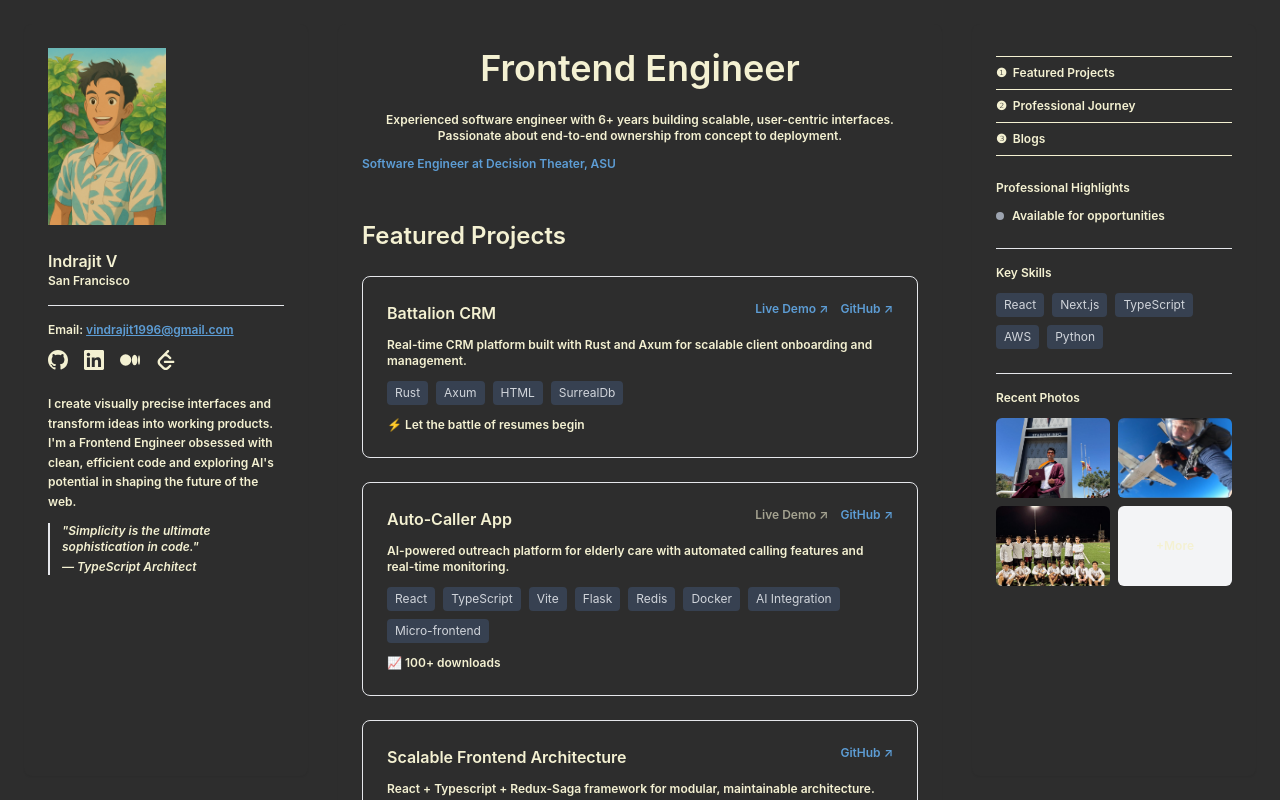
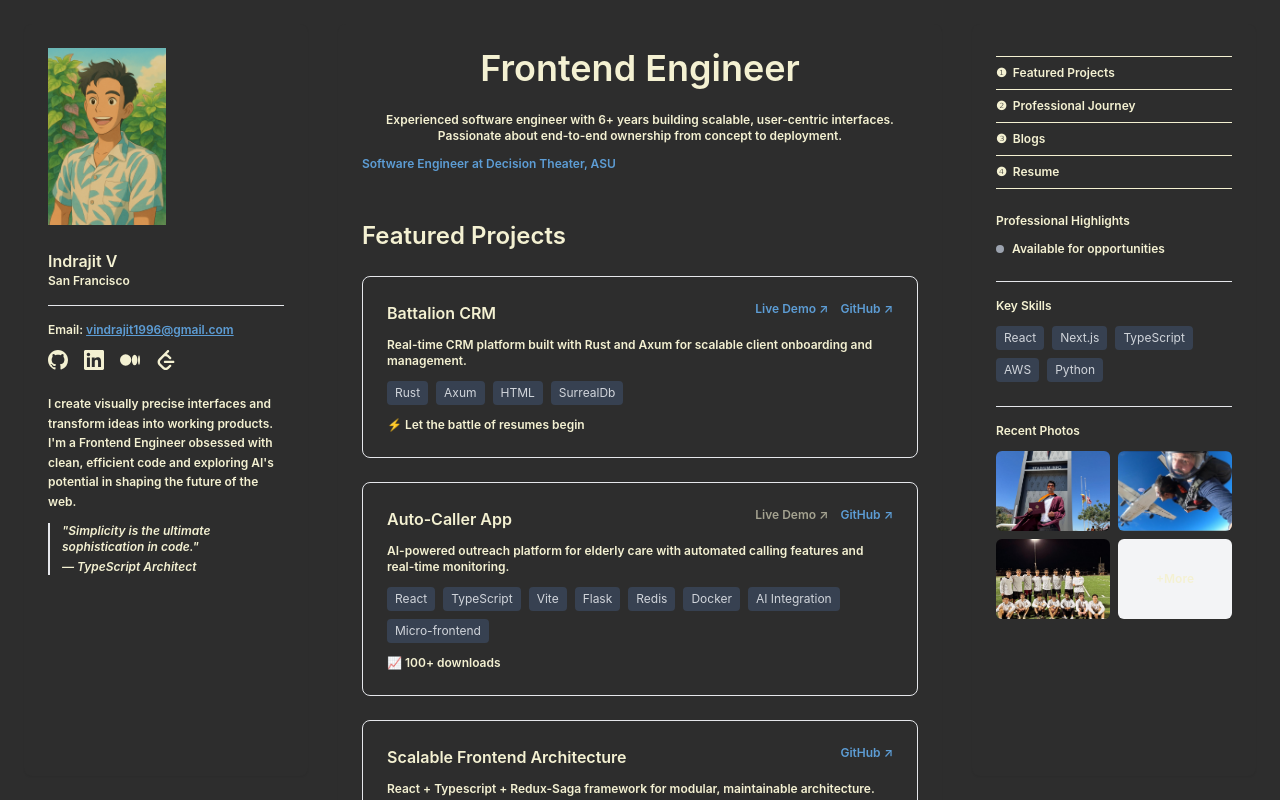
Before and after one commit to Indrajit1996/Portfolio, a React (Create React App) app: page / in a window 1280 px wide. Built offline with nearby package versions, Linux system fonts and the light colour scheme.

Commit message:
Added Resume

```diff
--- a/src/components/MainContent.js
+++ b/src/components/MainContent.js
@@ -254,6 +254,22 @@
                 </div>
               </div>
             </section>
+
+            <section className="mb-8" id="resume">
+              <div className="bg-white rounded-lg p-6 shadow-sm" style={{backgroundColor: '#2d2d2d'}}>
+                <h2 className="text-2xl font-semibold mb-6" style={{color: 'rgb(244, 241, 210)'}}>Resume</h2>
+                <div className="text-center">
+                  <a
+                    href="https://drive.google.com/uc?export=download&id=19y8tui9HI9hkfr8ZGJNAtnk9NfEb6wcI"
+                    download="Resume.pdf"
+                    className="inline-block bg-transparent border border-gray-300 text-xs font-semibold py-3 px-6 rounded-lg hover:scale-[1.005] transition-all duration-300 cursor-pointer"
+                    style={{color: 'rgb(244, 241, 210)', borderColor: 'rgb(244, 241, 210)'}}
+                  >
+                    Click here - Download Resume ↗
+                  </a>
+                </div>
+              </div>
+            </section>
           </div>
         </div>
       </div>
--- a/src/components/RightSidebar.js
+++ b/src/components/RightSidebar.js
@@ -71,6 +71,17 @@
               </a>
             </span>
             <hr className="border-[rgb(244,241,210)] my-2" />
+            <span className="block mb-2">
+              <a
+                href="#"
+                rel="home-page"
+                onClick={(e) => { e.preventDefault(); scrollToSection('resume'); }}
+                className="text-[rgb(244,241,210)] no-underline cursor-pointer"
+              >
+                ❹ &nbsp;Resume
+              </a>
+            </span>
+            <hr className="border-[rgb(244,241,210)] my-2" />
           </div>
         </div>
 
```
Also changed, not shown: public/portfolio_circle.png (added).
